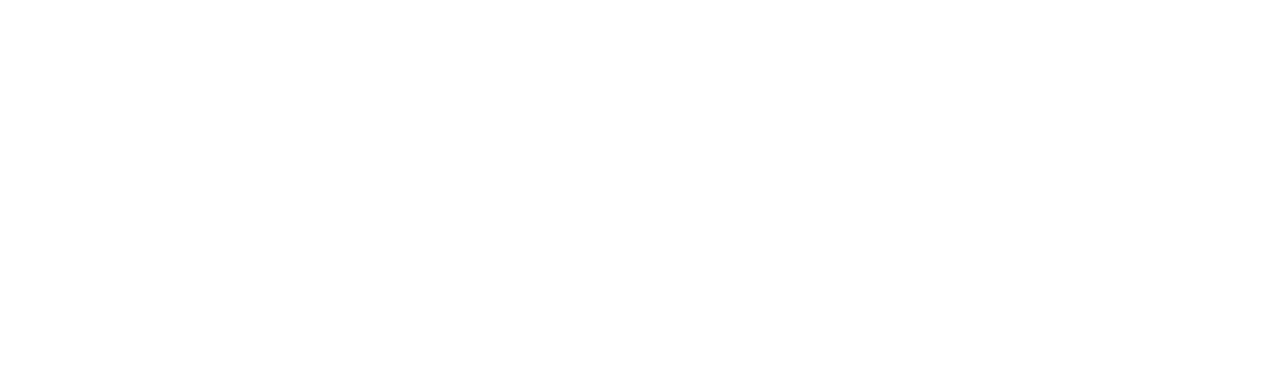
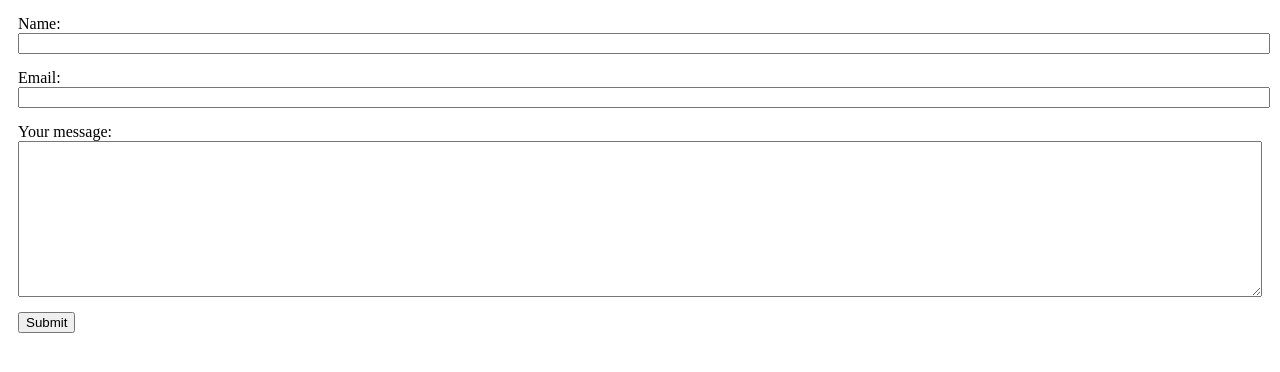
Before and after one commit to kylemcguire35/thinkful-forms-assessment, a plain HTML site: page index.html in a window 1280 px wide. Drawn offline with Linux system fonts and the light colour scheme.

Commit message:
completed assignment

```diff
--- a/index.html
+++ b/index.html
@@ -3,9 +3,24 @@
 <head>
     <meta charset="UTF-8">
     <meta name="viewport" content="width=device-width, initial-scale=1.0">
-    <title>Document</title>
+    <title>Thinful Form Assessment</title>
+    <link rel="stylesheet" href="style.css">
 </head>
 <body>
-
+    <form>
+        <div>
+            <label for="name">Name:</label>
+            <input id="name" type="text" name="name">
+        </div>
+        <div>
+            <label for="email">Email:</label>
+            <input id="email"type="text" name="email">
+        </div>
+        <div>
+            <label for="message">Your message:</label>
+            <textarea name="message" id="message" cols="30" rows="10"></textarea>
+        </div>
+        <button type="submit">Submit</button>
+    </form>
 </body>
 </html>
--- a/style.css
+++ b/style.css
@@ -0,0 +1,13 @@
+div {
+    display: flex;
+    flex-direction: column;
+    margin: 15px 10px 0;
+}
+
+input, label {
+    width: 100%;
+}
+
+button {
+    margin: 15px 10px;
+}
```
